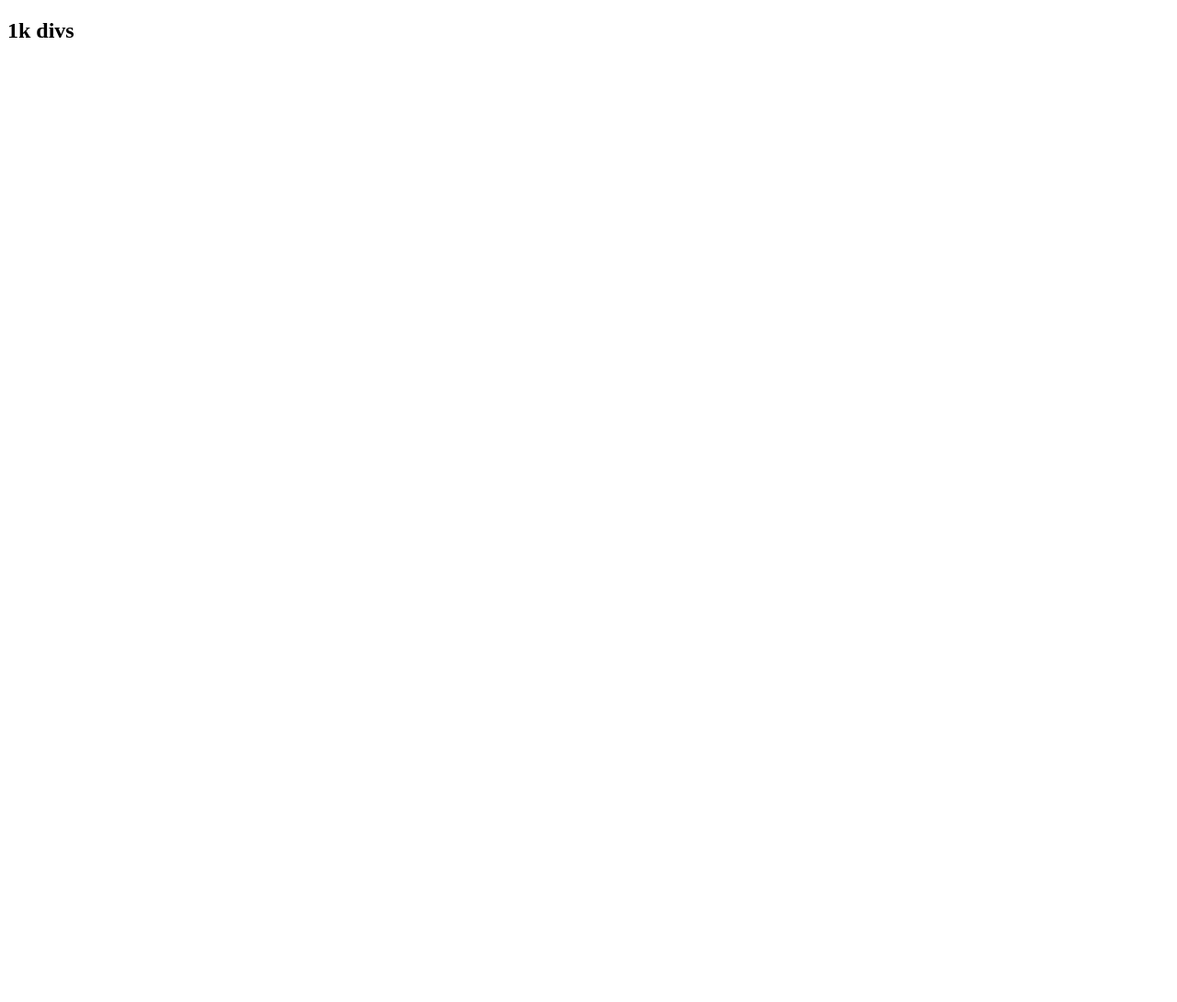
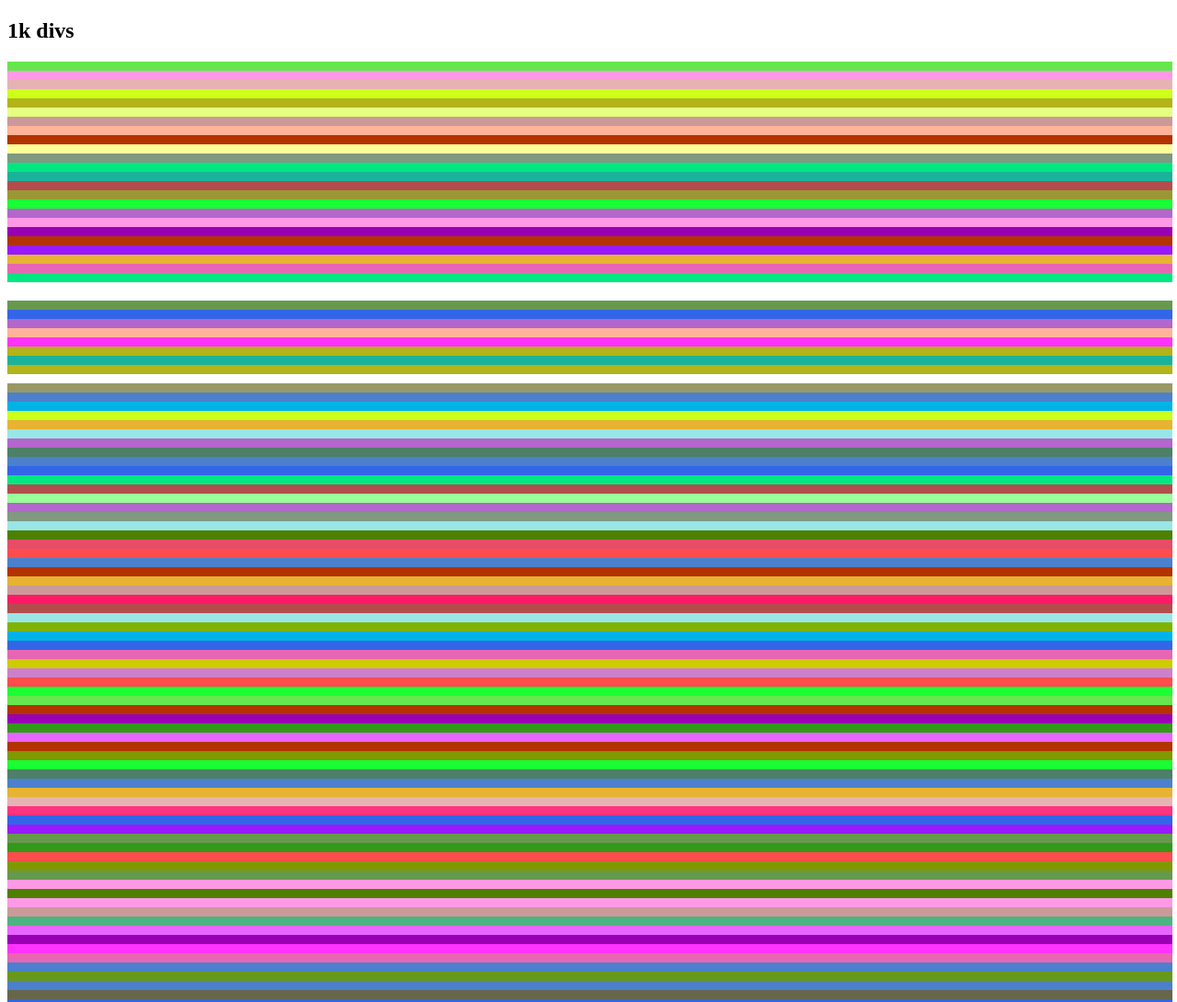
Before and after one commit to watson665/dom-manipulation-2, a plain HTML site: page student_examples/1k-divs/index.html in a window 1280 px wide. Shown: the top 1090 px of the page at 92% size. Before the commit the page ends 800 px from the top, so only its background shows below. Drawn offline with Linux system fonts and the light colour scheme.

Commit message:
w6 d3 hw

```diff
--- a/student_examples/1k-divs/index.html
+++ b/student_examples/1k-divs/index.html
@@ -4,8 +4,9 @@
     <meta charset="UTF-8">
     <meta name="viewport" content="width=device-width, initial-scale=1.0">
     <title>1k divs</title>
+    <link rel="stylesheet" href="style.css"
 </head>
-<body>
+<body id="body">
     <h2>1k divs</h2>
     <script src="./js/script.js"></script>
 </body>
--- a/student_examples/1k-divs/js/script.js
+++ b/student_examples/1k-divs/js/script.js
@@ -1,6 +1,25 @@
 function renderDivs() {
     // your code here
-    console.log('testing');
+    //console.log('testing');
+    //const body = document.getElementById('body')
+    //console.log(body);
+    const colorArray = ['#FF6633', '#FFB399', '#FF33FF', '#FFFF99', '#00B3E6',
+		  '#E6B333', '#3366E6', '#999966', '#99FF99', '#B34D4D',
+		  '#80B300', '#809900', '#E6B3B3', '#6680B3', '#66991A',
+		  '#FF99E6', '#CCFF1A', '#FF1A66', '#E6331A', '#33FFCC',
+		  '#66994D', '#B366CC', '#4D8000', '#B33300', '#CC80CC',
+		  '#66664D', '#991AFF', '#E666FF', '#4DB3FF', '#1AB399',
+		  '#E666B3', '#33991A', '#CC9999', '#B3B31A', '#00E680',
+		  '#4D8066', '#809980', '#E6FF80', '#1AFF33', '#999933',
+		  '#FF3380', '#CCCC00', '#66E64D', '#4D80CC', '#9900B3',
+		  '#E64D66', '#4DB380', '#FF4D4D', '#99E6E6', '#6666FF'];
+    for(let i = 1; i < 1000; i++) {
+        const div = document.createElement('div');
+        const random = Math.floor(Math.random() * colorArray.length -1);
+        div.style.backgroundColor = colorArray[random];
+        //console.log(div);
+        document.body.appendChild(div);
+    }
 }
 
 renderDivs();
--- /dev/null
+++ b/student_examples/1k-divs/style.css
@@ -0,0 +1,5 @@
+div {
+    width: 10px;
+    width: 99vw;
+    height: 10px;
+}
```
Also changed, not shown: 1 other file.
